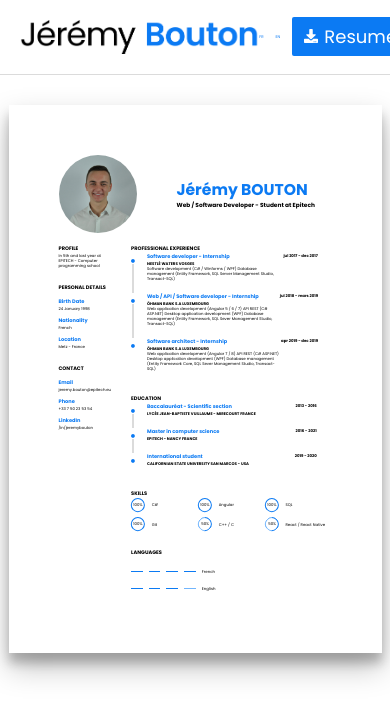
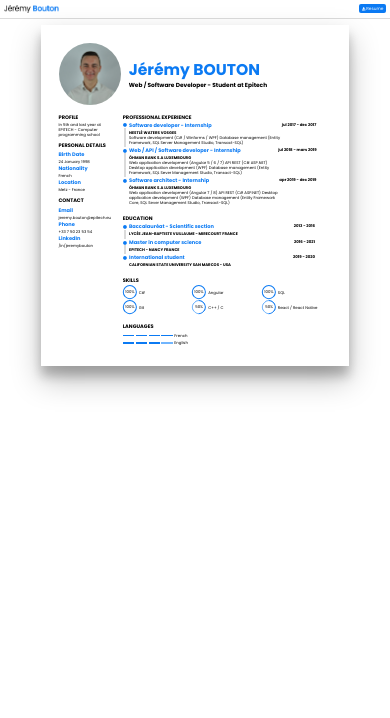
Before and after one commit to JakaRanga/online-resume, an Angular app: page / in a window 390 px wide. Shown: the top 718 px of the page. Built offline with nearby package versions, Linux system fonts and the light colour scheme.

Commit message:
responsivity teaks

```diff
--- a/src/app/app.component.html
+++ b/src/app/app.component.html
@@ -5,9 +5,9 @@
         <img src="../assets/Jeremy-Bouton-logo2.png">
 
         <div class="ro-flex-row ro-align-center">
-
+<!--
             <a class="ro-margin-right ro-text-secondary">FR</a>
-            <a class="ro-margin-right ro-text-secondary">EN</a>
+            <a class="ro-margin-right ro-text-secondary">EN</a> -->
 
             <a href="assets/resume.pdf" download class="btn-xl ro-btn-primary ro-flex-row ro-align-center">
                 <fa-icon class="ro-text-white ro-margin-right-sm" [icon]="faDownload"></fa-icon>
--- a/src/app/app.component.scss
+++ b/src/app/app.component.scss
@@ -3,7 +3,7 @@
     align-items: center;
 
     img {
-        max-height: inherit;
+        max-width: 14vw;
     }
 
     a:hover {
--- a/src/app/resume-en/resume-en.component.html
+++ b/src/app/resume-en/resume-en.component.html
@@ -2,14 +2,13 @@
 
     <ng-container *ngIf="resumeData">
 
-        <div class="ro-flex-row">
-
         <div class="ro-flex-row ro-align-center">
 
-                <img src="../../assets/jeremy-bouton.jpg" class="ro-cp-resume-pic">
+            <div class="ro-cp-picture-container">
+                <img src="../../assets/jeremy-bouton.jpg" class="ro-cp-resume-pic ro-margin-right-xl">
+            </div>
 
-
-                <div class="ro-cp-resume-title">
+            <div class="ro-cp-resume-title ro-flex-fill">
                 <div class="title">
                     {{ resumeData.profile.name }}
                 </div>
@@ -20,11 +19,10 @@
             </div>
 
         </div>
-        </div>
 
-        <div class="ro-flex-row ro-margin-top">
+        <div class="ro-flex-row ro-margin-top-xl">
 
-            <div class="ro-cp-left-panel">
+            <div class="ro-cp-left-panel ro-margin-right-xl ">
 
                 <div>
                     <label>PROFILE</label>
@@ -69,7 +67,7 @@
                     </div>
                 </div>
 
-                <div class="ro-cp-resume-block ro-margin-top">
+                <div class="ro-cp-resume-block ro-margin-top-xl">
 
                     <label>EDUCATION</label>
 
@@ -80,7 +78,7 @@
                     </div>
                 </div>
 
-                <div class="ro-cp-resume-block ro-margin-top">
+                <div class="ro-cp-resume-block ro-margin-top-xl">
 
                     <label>SKILLS</label>
 
@@ -91,7 +89,7 @@
                     </div>
                 </div>
 
-                <div class="ro-cp-resume-block ro-margin-top">
+                <div class="ro-cp-resume-block ro-margin-top-xl">
 
                     <label>LANGUAGES</label>
 
--- a/src/app/resume-en/resume-en.component.scss
+++ b/src/app/resume-en/resume-en.component.scss
@@ -1,13 +1,17 @@
 .ro-cp-resume-container {
     width: 70vw;
-    margin: 30px auto;
+    margin: 1.5625vw auto;
     box-shadow: 0 14px 28px rgba(0, 0, 0, 0.25), 0 10px 10px rgba(0, 0, 0, 0.22);
+}
+
+.ro-cp-picture-container {
+    width: 18vw;
 }
 
 .ro-cp-resume-pic {
     border-radius: 50%;
-    width: 20vw;
-    height: 20vw;
+    width: 16vw;
+    height: 16vw;
 }
 
 label {
@@ -16,7 +20,6 @@ label {
 }
 
 .ro-cp-resume-title {
-    margin-left: 40px;
 
     .title {
         font-size: 4vw;
@@ -32,11 +35,10 @@ label {
 }
 
 .ro-cp-left-panel {
-    max-width: 30%;
-    flex: 3;
+    width: 18vw;
 
     .ro-cp-details {
-        margin-top: 16px;
+        margin-top: 1.3125vw;
 
         .ro-cp-details-label {
             color: var(--ro-text-secondary);
@@ -45,7 +47,7 @@ label {
     }
 
     .ro-cp-contacts {
-        margin-top: 16px;
+        margin-top: 1.3125vw;
 
         .ro-cp-contacts-label {
             color: var(--ro-text-secondary);
@@ -55,5 +57,5 @@ label {
 }
 
 .ro-cp-right-panel {
-    margin-left: 20px;
+    margin-left: 1.0416vw;
 }
--- a/src/app/skill-block/skill-block.component.scss
+++ b/src/app/skill-block/skill-block.component.scss
@@ -7,7 +7,7 @@
 
 .ro-cp-skill {
     width: 32%;
-    margin-bottom: 6px;
+    margin-bottom: .3125vw;
 }
 
 .ro-cp-skill-circle {
--- a/src/style-sheets/margin-padding.scss
+++ b/src/style-sheets/margin-padding.scss
@@ -1,49 +1,49 @@
 .ro-padding {
-    padding: 12px;
+    padding:  0.625vw;
 }
 
 .ro-padding-xl {
-    padding: 20px;
+    padding: 1.041vw;
 }
 
 .ro-padding-xxxl {
-    padding: 50px;
+    padding: 4.61vw;
 }
 
 .ro-padding-sm {
-    padding: 6px;
+    padding: .3125vw;
 }
 
 .ro-padding-top {
-    padding-top: 12px;
+    padding-top:  0.625vw;
 }
 
 .ro-padding-top-sm {
-    padding-top: 6px;
+    padding-top: .3125vw;
 }
 
 .ro-padding-bottom {
-    padding-bottom: 12px;
+    padding-bottom:  0.625vw;
 }
 
 .ro-padding-bottom-sm {
-    padding-bottom: 6px;
+    padding-bottom: .3125vw;
 }
 
 .ro-padding-left {
-    padding-left: 12px;
+    padding-left:  0.625vw;
 }
 
 .ro-padding-left-sm {
-    padding-left: 6px;
+    padding-left: .3125vw;
 }
 
 .ro-padding-right {
-    padding-right: 12px;
+    padding-right:  0.625vw;
 }
 
 .ro-padding-right-sm {
-    padding-right: 6px;
+    padding-right: .3125vw;
 }
 
 .ro-padding-0 {
@@ -67,63 +67,67 @@
 }
 
 .ro-margin {
-    margin: 12px;
+    margin:  0.625vw;
 }
 
 .ro-margin-sm {
-    margin: 6px;
+    margin: .3125vw;
 }
 
 .ro-margin-top {
-    margin-top: 12px;
+    margin-top:  0.625vw;
 }
 
 .ro-margin-top-xl {
-    margin-top: 18px;
+    margin-top: 1.9375vw;
 }
 
 .ro-margin-top-sm {
-    margin-top: 6px;
+    margin-top: .3125vw;
 }
 
 .ro-margin-bottom {
-    margin-bottom: 12px;
+    margin-bottom:  0.625vw;
 }
 
 .ro-margin-bottom-sm {
-    margin-bottom: 6px;
+    margin-bottom: .3125vw;
 }
 
 .ro-margin-left {
-    margin-left: 12px;
+    margin-left:  0.625vw;
 }
 
 .ro-margin-left-sm {
-    margin-left: 6px;
+    margin-left: .3125vw;
 }
 
 .ro-margin-right {
-    margin-right: 12px;
+    margin-right:  0.625vw;
 }
 
 .ro-margin-right-sm {
-    margin-right: 6px;
+    margin-right: .3125vw;
+}
+
+.ro-margin-right-xl {
+    margin-right:  1.9375vw;
 }
 
 .ro-margin-x {
-    margin: 0 12px;
+    margin: 0  0.625vw;
 }
 
 .ro-margin-x-sm {
-    margin: 0 6px;
+    margin: 0 .3125vw;
 }
 
 .ro-margin-y {
-    margin: 12px 0;
+    margin:  0.625vw 0;
 }
 
 .ro-margin-y-sm {
-    margin: 6px 0;
+    margin: .3125vw 0;
 }
 
 .ro-margin-0 {
--- a/src/style-sheets/style-class.scss
+++ b/src/style-sheets/style-class.scss
@@ -30,22 +30,22 @@
 }
 
 .btn {
-    padding: 6px 12px;
+    padding: .3125vw  0.625vw;
     border-radius: 2px;
 }
 
 .btn-xl {
     @extend .btn;
-    font-size: 18px;
+    font-size: 1.1vw;
     fa-icon {
-        font-size: 14px;
+        font-size: .9vw;
     }
 }
 
 .btn-sm {
     @extend .btn;
-    font-size: 10px;
+    font-size: 0.52vw;
     fa-icon {
-        font-size: 8px;
+        font-size: 0.42vw;
     }
 }
```
Also changed, not shown: 2 other files (tests, documents, lock files or other folders). Lines whose indentation alone changed are shown as unchanged.
